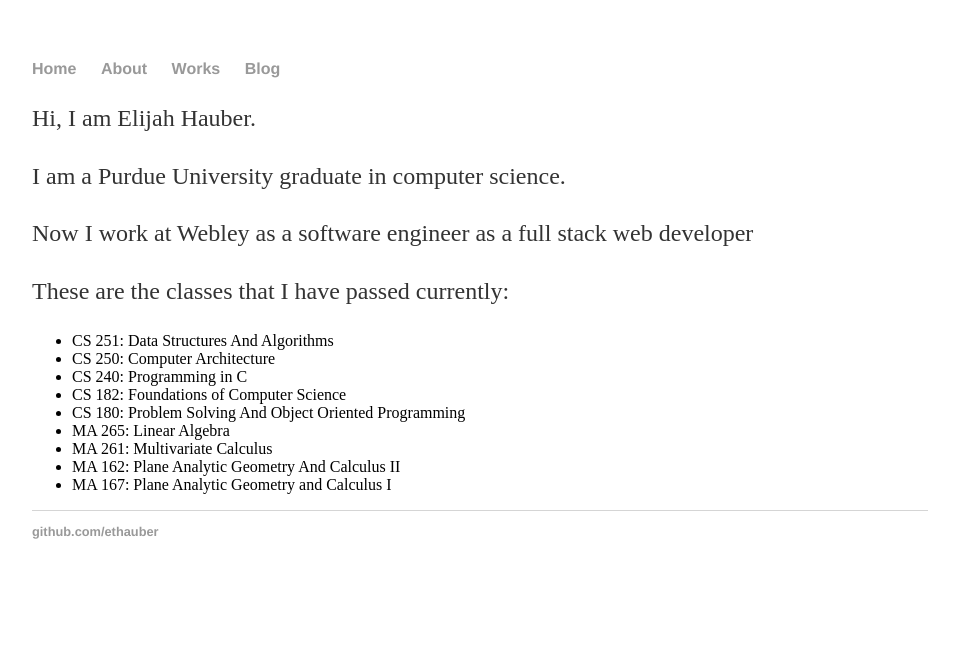
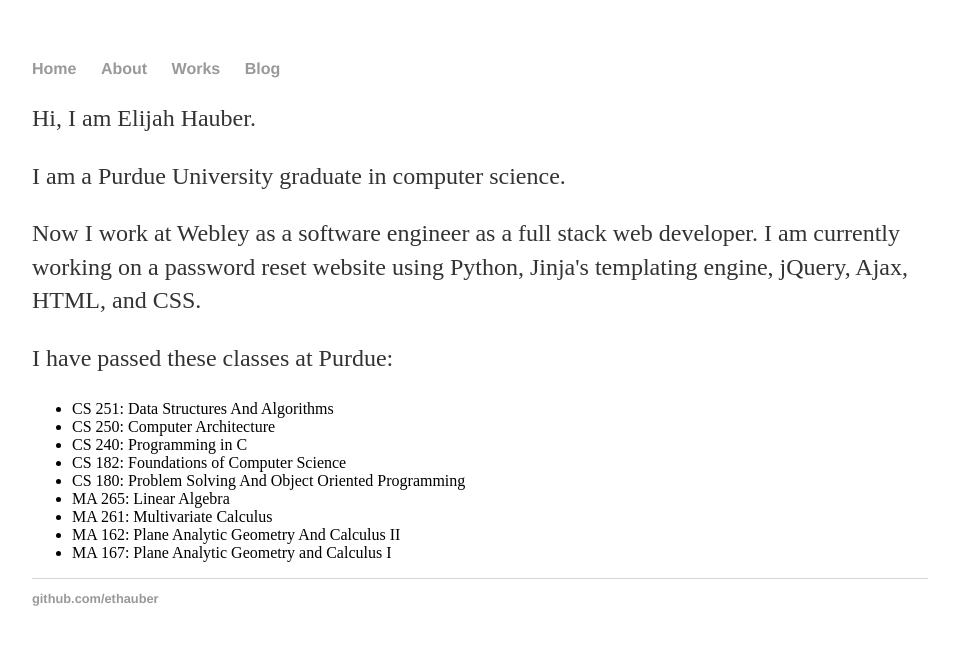
Before and after one commit to ethauber/ethauber.github.io, a Jekyll site: the page built from index.html, in a window 1280 px wide. Shown: the top 645 px of the page, without its empty margins (160-1119 px from the left). Built offline with Jekyll 4.4.1, drawn with Linux system fonts in a browser that asks for light colours.

Commit message:
More accurate update.
Better words with more detail.

```diff
--- a/index.html
+++ b/index.html
@@ -5,8 +5,8 @@ title: Elijah Hauber, Computer Security Student
 <div class="blurb">
 	<p>Hi, I am Elijah Hauber.</p>
 	<p>I am a Purdue University graduate in computer science.</p>
-	<p>Now I work at Webley as a software engineer as a full stack web developer</p>
-	<p>These are the classes that I have passed currently: </p>
+	<p>Now I work at Webley as a software engineer as a full stack web developer. I am currently working on a password reset website using Python, Jinja's templating engine, jQuery, Ajax, HTML, and CSS.</p>
+	<p>I have passed these classes at Purdue: </p>
 	<ul>
 		<li>CS 251: Data Structures And Algorithms</li>
 		<li>CS 250: Computer Architecture</li>
```
